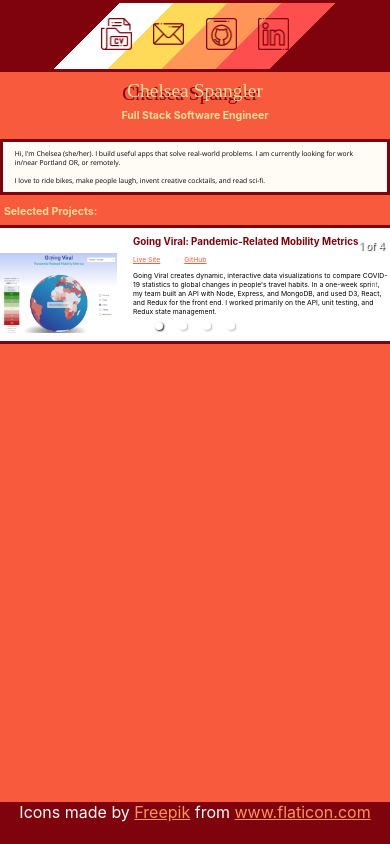
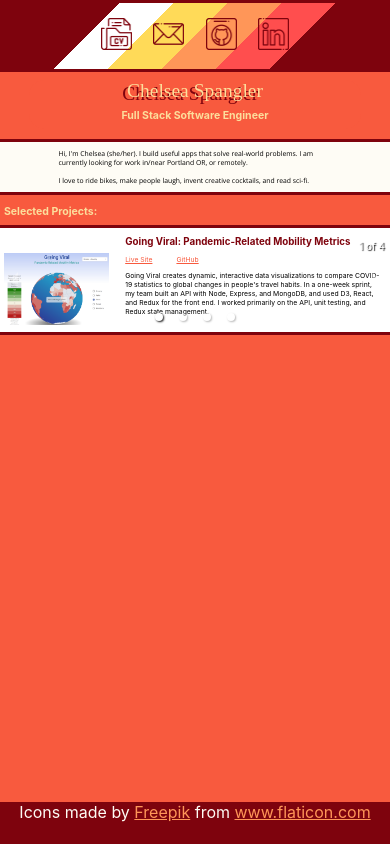
Before and after one commit to CNSpangler/portfolio, a React (Create React App) app: page / in a window 390 px wide. Built offline with nearby package versions, Linux system fonts and the light colour scheme; a web font is replaced by a local one.

Commit message:
layout done, still need media query for phone

```diff
--- a/src/components/App/App.css
+++ b/src/components/App/App.css
@@ -67,14 +67,16 @@ h1 {
   background: #FEFCF5;
   margin-top: 10px;
   margin-bottom: 10px;
-  border: solid 3px #7E030D;
+  border-top: solid 3px #7E030D;
+  border-bottom: solid 3px #7E030D;
 }
 
 .info {
   font-family: 'Open Sans', sans-serif;
   font-size: 1.75vw;
   font-style: bold;
-  padding: 0 3vw;
+  margin-left: 15vw;
+  margin-right: 15vw;
 }
 
 #portfolio {
@@ -96,7 +98,9 @@ h1 {
 }
 
 .slide-image-container {
-  width: 30vw;
+  width: 28vw;
+  padding-left: 1vw;
+
 }
 
 .slide-image {
--- a/src/components/Project/Project.js
+++ b/src/components/Project/Project.js
@@ -11,8 +11,8 @@ const Project = ({alt, img, title, live, github, description}) => (
       <div id="slide-header">
         <h2>{title}</h2>
         <div id="project-links">
-          <a href={live}>Live Site</a>
-          <a href={github}>GitHub</a>
+          <a href={live} target="_blank" rel="noopener noreferrer">Live Site</a>
+          <a href={github} target="_blank" rel="noopener noreferrer">GitHub</a>
         </div>
       </div>
       <p>{description}</p>
```
